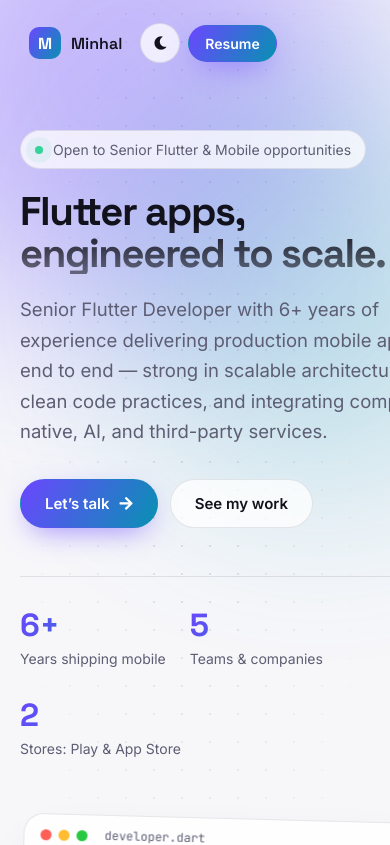
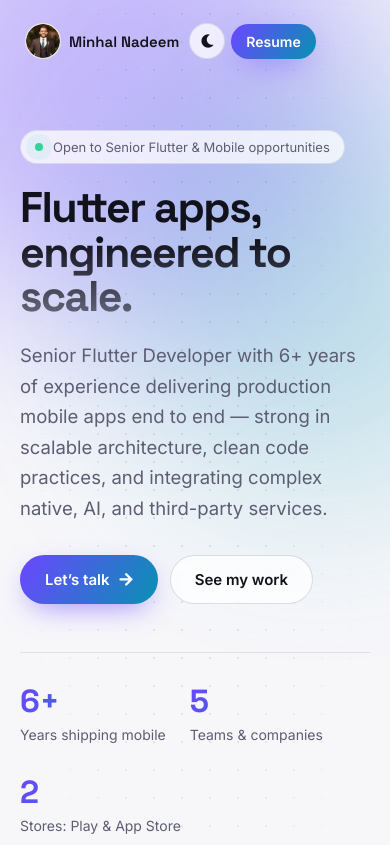
Before and after one commit to Minhalatgit/portfolio, a React (Create React App) app: page / in a window 390 px wide. Shown: the top 845 px of the page. Built offline with nearby package versions, Linux system fonts and the light colour scheme; what react-easy-emoji would draw is missing.

Commit message:
Nav: full name with photo, fix mobile overflow and button gradient leak

```diff
--- a/src/components/Nav.js
+++ b/src/components/Nav.js
@@ -1,5 +1,6 @@
 import React, {useEffect, useState} from "react";
 import {greeting} from "../portfolio";
+import profile from "../assets/images/profile.png";
 
 const LINKS = [
   {id: "skills", label: "Skills"},
@@ -31,8 +32,11 @@ export default function Nav({theme, onToggleTheme, scrolled}) {
     <header className={`nav-wrap ${scrolled ? "scrolled" : ""}`}>
       <nav className="nav" aria-label="Primary">
         <a href="#top" className="brand" aria-label="Back to top">
-          <span className="brand-mark">M</span>
-          <span className="brand-name">{greeting.username.split(" ")[1]}</span>
+          <img className="brand-photo" src={profile} alt="" width="36" height="36" />
+          <span className="brand-name">
+            <span className="brand-first">Syed </span>
+            {greeting.username.replace(/^Syed\s+/, "")}
+          </span>
         </a>
         <ul className="nav-links">
           {LINKS.map(l => (
--- a/src/styles/main.css
+++ b/src/styles/main.css
@@ -253,3 +253,35 @@ h3 { font: 600 20px/1.3 var(--display); letter-spacing: -0.01em; }
 .do-list { grid-auto-rows: 1fr; align-content: stretch; gap: 0; }
 .do-list li { align-items: center; padding: 0; }
 .ai-card { margin-top: 24px; }
+
+.brand-photo { width: 36px; height: 36px; border-radius: 50%; object-fit: cover; border: 1px solid var(--border); background: var(--surface-2); }
+.brand-name { white-space: nowrap; }
+/* gradient was tiling under the transparent border, leaking a sliver on the left edge */
+.btn { background-origin: border-box; background-clip: border-box; }
+.btn-ghost { background-clip: padding-box; }
+
+/* small phones: keep brand + actions from colliding */
+.brand { min-width: 0; }
+.brand-name { overflow: hidden; text-overflow: ellipsis; }
+@media (max-width: 480px) {
+  .nav { gap: 10px; padding: 8px 8px 8px 10px; }
+  .brand { gap: 8px; }
+  .brand-first { display: none; }
+  .brand-name { font-size: 15px; }
+  .nav-actions { flex: none; gap: 6px; }
+  .nav-actions .btn-small { padding: 8px 14px; }
+  .icon-btn { width: 36px; height: 36px; }
+}
+
+/* mobile overflow: let grid tracks shrink below their content's min-width */
+.hero-grid > * { min-width: 0; }
+@media (max-width: 960px) {
+  .hero-grid { grid-template-columns: minmax(0, 1fr); }
+  .hero-visual { width: 100%; }
+}
+.status { max-width: 100%; border-radius: 18px; line-height: 1.4; }
+.code-card pre { max-width: 100%; }
+@media (max-width: 480px) {
+  .hero-title { font-size: clamp(34px, 11vw, 44px); }
+  .status { font-size: 13px; }
+}
```
Also changed, not shown: src/assets/images/profile.png (added).
